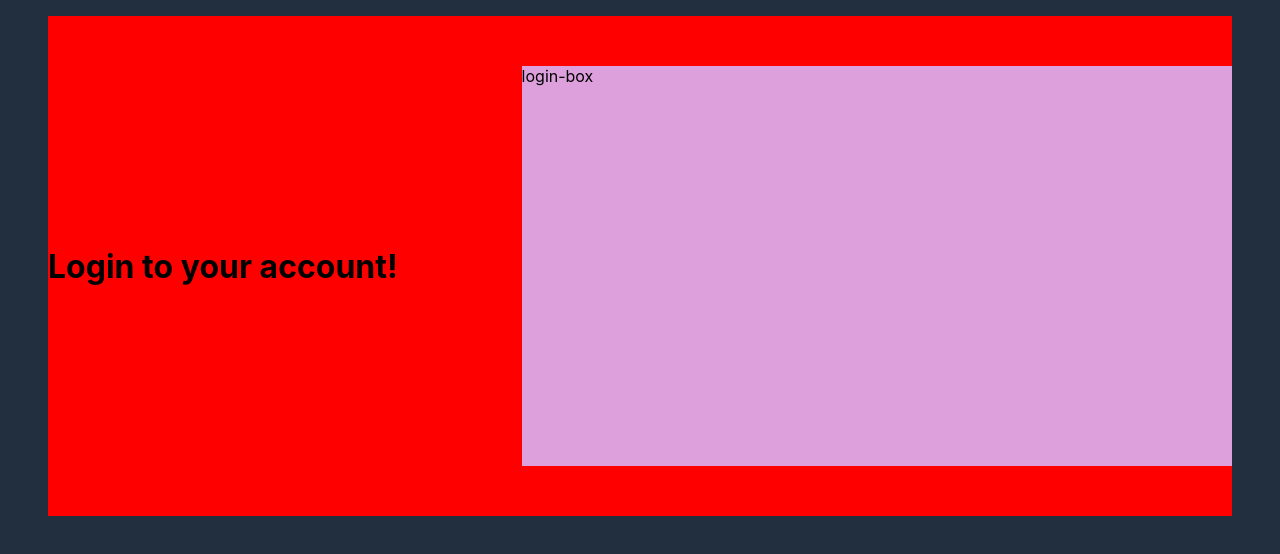
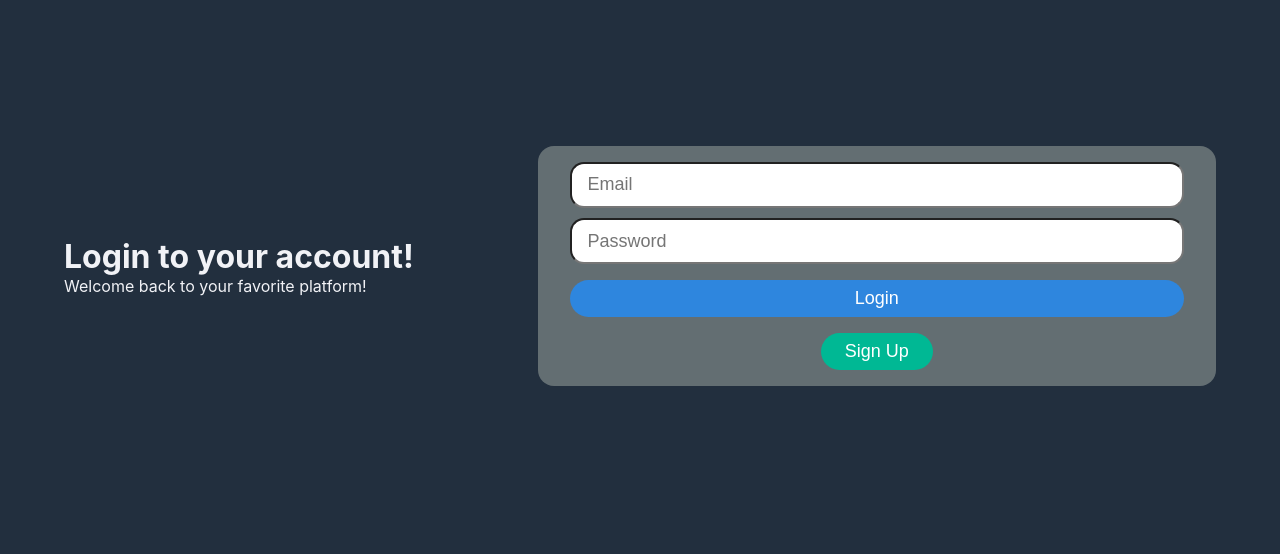
Before and after one commit to RichardGThompson/grahamThompson_WebFrameworksFinal, a React (Create React App) app: page /login in a window 1280 px wide. Shown: the top 554 px of the page. Built offline with nearby package versions, Linux system fonts and the light colour scheme.

Commit message:
Created login screen with Firebase interactions.

```diff
--- a/package.json
+++ b/package.json
@@ -9,6 +9,7 @@
     "firebase": "^9.6.1",
     "react": "^17.0.2",
     "react-dom": "^17.0.2",
+    "react-hook-form": "^7.21.2",
     "react-icons": "^4.3.1",
     "react-router-dom": "^6.0.2",
     "react-scripts": "4.0.3",
--- a/src/components/pages/login/index.jsx
+++ b/src/components/pages/login/index.jsx
@@ -1,16 +1,150 @@
 import './styles.css';
+import React, {useState, useEffect} from 'react';
+import {useForm} from 'react-hook-form';
+import {useNavigate} from 'react-router-dom';
+import { getAuth, createUserWithEmailAndPassword, signInWithEmailAndPassword } from 'firebase/auth';
+
 
 export const Login = (props) => {
+    const {register, handleSubmit} = useForm();
+
+    const navigate = useNavigate();
+
+    const [loginMode, setLoginMode] = useState('login');
+    const [pageTitle, setPageTitle] = useState('Login to your account!');
+    const [pageSubtitle, setPageSubtitle] = useState('Welcome back to your favorite platform!');
+
+    const loginUser = async(formValues) => {
+        const auth = getAuth();
+        try{
+            const loginUser = await signInWithEmailAndPassword(auth, formValues.userEmail, formValues.userPassword);
+            navigate('/', {replace: true});
+        }
+        catch(err){
+            console.log(err);
+        }
+    }
+
+    const signUpUser = async(formValues) => {
+        const auth = getAuth();
+
+        try{
+            const auth = getAuth();
+            // Validate that the passwords are matching
+            if(formValues.userPassword === formValues.userPasswordConfirm){
+                const signUpUser = await createUserWithEmailAndPassword(auth, formValues.userEmail, formValues.userPassword);
+
+
+
+                try{
+                    const userID = signUpUser._tokenResponse.localId;
+
+                    const formattedData = {
+                        fields: {
+                            userID: {
+                                stringValue: userID
+                            },
+                            userFirstName: {
+                                stringValue: formValues.userFirstName
+                            },
+                            userLastName: {
+                                stringValue: formValues.userLastName
+                            },
+                        }
+
+                    }
+
+                    const response = await fetch(process.env.REACT_APP_USER_ENDPOINT, {
+                        headers: {
+                            'Content-Type': 'application/json'
+                        },
+                        method: "POST",
+                        body: JSON.stringify(formattedData)
+                    });
+
+                    console.log(response);
+                }
+                catch(err){
+                    console.log(err);
+                }
+            }
+        }
+        catch(err){
+            console.log(err);
+        }
+    }
+
+    useEffect( () => {
+        switch(loginMode){
+            case('login'):
+                setPageTitle('Login to your account!');
+                setPageSubtitle('Welcome back to your favorite platform!');
+                break;
+            case('signup'):
+                setPageTitle('Create an account today!');
+                setPageSubtitle('Connect with all of your friends today!');
+                break;
+            default:
+                console.log("ERROR: Condition not expected!");
+        }
+    }, [loginMode])
+
     return(
         <div className="login-page-wrapper">
-            <div className="login-container">
-                <div className="left-container">
-                    <h1>Login to your account!</h1>
-                </div>
-                <div className="right-container">
-                    <div className="login-box">
-                        login-box
-                    </div>
+            {/* This goes on the left side of the screen (desktop) */}
+            <div className="login-extras">
+                <span>
+                    <h1>{pageTitle}</h1>
+                    <p>{pageSubtitle}</p>
+                </span>
+            </div>
+
+            {/* This goes on the right side of the screen (desktop) */}
+            <div className="login-body">
+                <div className="login-box">
+                    {
+                        loginMode === 'login' && (
+                            <span>
+                                <div className="form-container">
+                                    <form action="" onSubmit={handleSubmit(loginUser)}>
+                                        <span className="input-fields">
+                                            <input name='userEmail' required type="email" className="text-input" placeholder="Email" {...register('userEmail')} />
+                                            <input name='userPassword' required type="password" className="text-input" placeholder="Password" {...register('userPassword')} />
+                                        </span>
+                                        <input type="submit" value="Login" className="btn btn-fw"/>
+                                    </form>
+                                </div>
+                                <div className="alt-container">
+                                    <button className="btn btn-2" onClick={() => setLoginMode('signup')}>Sign Up</button>
+                                </div>
+                            </span>
+                        )
+                    }
+
+                    {
+                        loginMode === 'signup' && (
+                            <span>
+                                <div className="form-container">
+
+                                    <form action="" onSubmit={handleSubmit(signUpUser)}>
+                                        <span className="input-fields">
+                                            <input name='userFirstName' required type="text" className="text-input" placeholder="First Name" {...register('userFirstName')} />
+                                            <input name='userLastName' required type="text" className="text-input" placeholder="Last Name" {...register('userLastName')} />
+
+                                            <input name='userEmail' required type="email" className="text-input" placeholder="Email" {...register('userEmail')} />
+                                            <input name='userPassword' required type="password" className="text-input" placeholder="Password" {...register('userPassword')} />
+                                            <input name='userPasswordConfirm' required type="password" className="text-input" placeholder="Confirm Password" {...register('userPasswordConfirm')} />
+                                        </span>
+                                        <input type="submit" value="Create Account" className="btn btn-fw"/>
+                                    </form>
+                                </div>
+                                <div className="alt-container">
+                                    <button className="btn btn-2" onClick={() => setLoginMode('login')}>Login</button>
+                                </div>
+                            </span>
+                        )
+                    }
+
                 </div>
             </div>
         </div>
--- a/src/components/pages/login/styles.css
+++ b/src/components/pages/login/styles.css
@@ -1,29 +1,59 @@
 .login-page-wrapper{
     padding: 1rem 3rem;
+    display: grid;
+    grid-template-columns: 40% 60%;
+    min-height: 500px;
 }
 
-.login-page-wrapper .login-container{
-    display: grid;
-    grid-template-columns: 40% 60%;
-    background-color: red;
-    height: 500px;
+/*** LOGIN EXTRAS ***/
+.login-page-wrapper .login-extras{
+    display: flex;
+    align-items: center;
+    padding: 0 1rem;
+    color: #f1f2f6;
 }
 
-.login-container .left-container{
-    display: flex;
-    justify-content: left;
-    align-items: center;
-    height: 100%;
+.login-extras h1, .login-extras p{
+    margin: 0;
+    padding: 0;
 }
 
-.login-container .right-container{
+
+/*** LOGIN BODY ***/
+.login-page-wrapper .login-body{
+    padding: 0 1rem;
     display: flex;
-    justify-content: center;
     align-items: center;
 }
 
-.login-container .right-container .login-box{
-    height: 400px;
+.login-body .login-box{
+    background-color: #636e72;
+    max-height: 400px;
     width: 100%;
-    background-color: plum;
+    border-radius: 1rem;
+    padding: 1rem 2rem;
 }
+
+.login-box .form-container form{
+    padding-bottom: 1rem;
+}
+
+.form-container .input-fields{
+    display: flex;
+    flex-direction: column;
+    margin-bottom: 1rem;
+}
+
+.login-box .alt-container{
+    display: flex;
+    justify-content: center;
+}
+
+@media screen and (max-width: 700px) {
+    .login-page-wrapper{
+        padding: 1rem 1rem;
+        display: grid;
+        grid-template-columns: 100%;
+        min-height: 500px;
+    }
+}
--- a/src/index.css
+++ b/src/index.css
@@ -15,8 +15,6 @@ code {
     monospace;
 }
 
-
-
 /****** BUTTONS ******/
 .btn{
   background-color: #2e86de;
@@ -33,3 +31,23 @@ code {
 .btn:hover{
   filter: brightness(75%);
 }
+
+.btn.btn-fw{
+  width: 100%;
+}
+
+.btn.btn-2{
+  background-color: #00b894;
+}
+
+/****** INPUT ******/
+.text-input{
+  height: 40px;
+  border-radius: 14px;
+  padding-left: 1rem;
+  font-size: 18px;
+}
+
+.text-input:not(:last-of-type){
+  margin-bottom: 0.65rem;
+}
```
Also changed, not shown: 2 other files (tests, documents, lock files or other folders).
